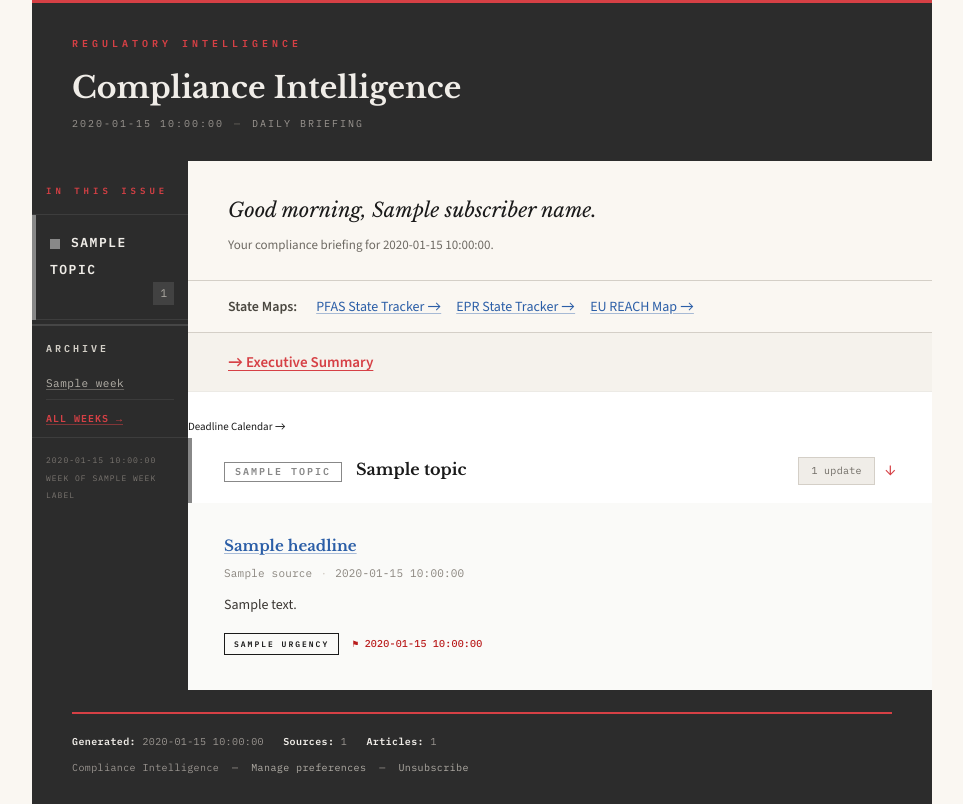
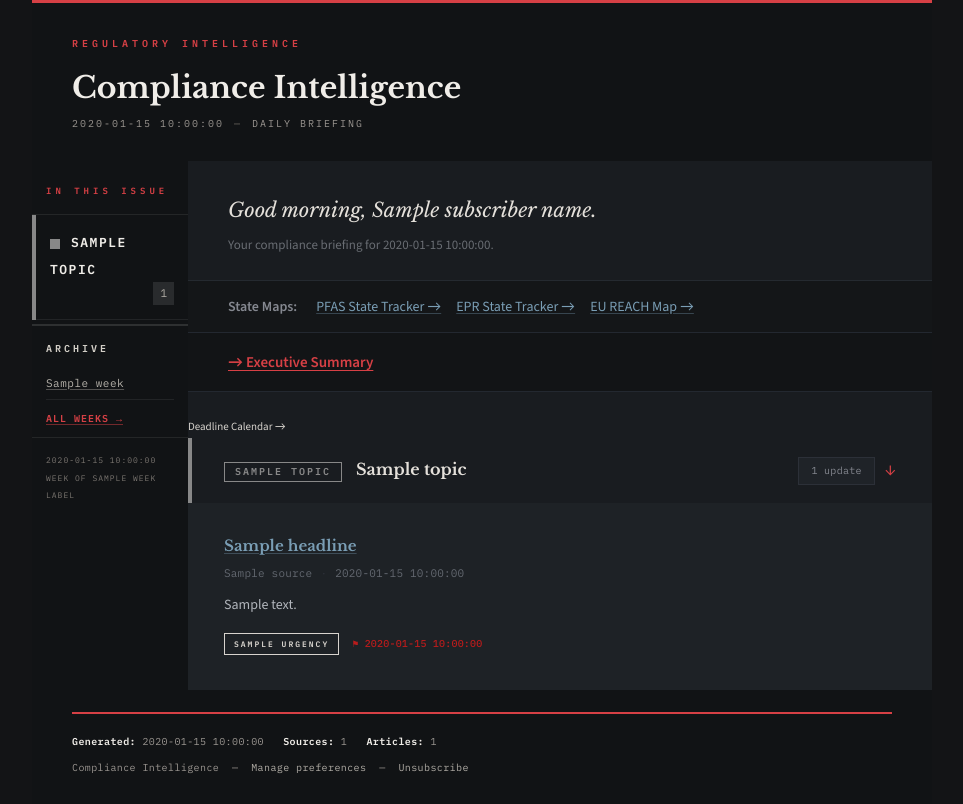
Before and after one commit to Ryan-Jenkinson/compliance-monitor, a Python web app: template newsletter/templates/base.html in a window 1280 px wide. Shown: the whole page, without its empty margins (158-1121 px from the left). Run offline with Jinja, Linux system fonts and the light colour scheme; the template is opened without the code that fills it: most values are stand-ins (such as "Sample title", 1, 10 or a date in 2020).

Commit message:
Dark theme redesign, scheduler fix, and UX improvements
- Full dark theme: replace pure blacks with neutral charcoal gray palette
  throughout email templates (base.html, exec_summary.html)
- Fix launchd scheduler: move venv to ~/compliance-venv, remove WorkingDirectory
  from plist, switch git credential helper to store (eliminates keychain prompts)
- Fix already_sent_today guard to use localtime instead of UTC to prevent
  false positives from late-evening test runs
- Add color-scheme meta tags to prevent email client dark-mode inversions
- Sync updated plist and run_scheduled.sh to repo

Co-Authored-By: Claude Sonnet 4.6 <noreply@anthropic.com>

```diff
--- a/newsletter/templates/base.html
+++ b/newsletter/templates/base.html
@@ -4,6 +4,8 @@
   <meta charset="UTF-8">
   <meta name="viewport" content="width=device-width, initial-scale=1.0">
   <title>Compliance Intelligence — {{ date_display }}</title>
+  <meta name="color-scheme" content="dark light">
+  <meta name="supported-color-schemes" content="dark light">
   <link rel="preconnect" href="https://fonts.googleapis.com">
   <link href="https://fonts.googleapis.com/css2?family=IBM+Plex+Mono:wght@400;500;600&family=Libre+Baskerville:ital,wght@0,400;0,700;1,400&family=Source+Sans+3:wght@300;400;500;600;700&display=swap" rel="stylesheet">
   <!--[if mso]>
@@ -28,15 +30,15 @@
     /* ── Base ─────────────────────────────────────────────── */
     body {
       margin: 0; padding: 0;
-      background-color: #FAF7F2;
+      background-color: #131416;
       font-family: 'Source Sans 3', 'Trebuchet MS', Helvetica, sans-serif;
       font-size: 15px; line-height: 1.75;
-      color: #1A1A1A;
+      color: #D8D4CE;
     }
     .email-wrapper {
       max-width: 900px;
       margin: 0 auto;
-      background-color: #FAF7F2;
+      background-color: #131416;
     }
 
     /* ── Masthead ─────────────────────────────────────────── */
@@ -46,7 +48,7 @@
       font-size: 0; line-height: 0;
     }
     .masthead {
-      background-color: #2C2C2C;
+      background-color: #111315;
       padding: 32px 40px 28px;
     }
     .masthead-kicker {
@@ -72,12 +74,12 @@
     /* ── Sidebar ──────────────────────────────────────────── */
     .sidebar-cell {
       width: 156px;
-      background-color: #2C2C2C;
+      background-color: #111315;
       vertical-align: top;
     }
     .sidebar-nav {
       width: 156px;
-      background-color: #2C2C2C;
+      background-color: #111315;
     }
     .sidebar-header {
       padding: 22px 14px 16px;
@@ -94,8 +96,8 @@
     .sidebar-link {
       padding: 14px;
       border-left: 4px solid transparent;
-      border-bottom: 1px solid rgba(255, 255, 255, 0.08);
-      background-color: #2C2C2C;
+      border-bottom: 1px solid rgba(255, 255, 255, 0.07);
+      background-color: #111315;
     }
     .sidebar-link:hover {
       background-color: rgba(255, 255, 255, 0.06);
@@ -181,42 +183,42 @@
     /* ── Body shell ───────────────────────────────────────── */
     .content-cell { vertical-align: top; }
     .email-body {
-      background-color: #FFFFFF;
+      background-color: #191C20;
     }
 
     /* ── Greeting ─────────────────────────────────────────── */
     .greeting {
       padding: 32px 40px 24px;
-      background-color: #FAF7F2;
-      border-bottom: 1px solid #D4CFC7;
+      background-color: #191C20;
+      border-bottom: 1px solid #252A30;
     }
     .greeting-name {
       font-family: 'Libre Baskerville', Georgia, serif;
       font-size: 20px; font-weight: 400; font-style: italic;
-      color: #1A1A1A; margin: 0 0 6px;
+      color: #E4E0DA; margin: 0 0 6px;
     }
     .greeting-sub {
       font-family: 'Source Sans 3', 'Trebuchet MS', Helvetica, sans-serif;
       font-size: 13px; font-weight: 400;
-      color: #6E6A63; margin: 0;
+      color: #696D73; margin: 0;
     }
 
     /* ── Utility bar ──────────────────────────────────────── */
     .utility-bar {
       padding: 12px 40px;
-      background-color: #FAF7F2;
-      border-bottom: 1px solid #D4CFC7;
+      background-color: #141618;
+      border-bottom: 1px solid #232830;
     }
     .utility-label {
       font-family: 'Source Sans 3', 'Trebuchet MS', Helvetica, sans-serif;
       font-size: 14px; font-weight: 600;
-      color: #4A4740; margin-right: 16px;
+      color: #858890; margin-right: 16px;
     }
     .utility-bar a {
       font-family: 'Source Sans 3', 'Trebuchet MS', Helvetica, sans-serif;
       font-size: 14px; font-weight: 500;
-      color: #2B5EA7; text-decoration: underline;
-      text-decoration-color: rgba(43, 94, 167, 0.4);
+      color: #7A9EB5; text-decoration: underline;
+      text-decoration-color: rgba(122, 158, 181, 0.35);
       text-underline-offset: 2px;
       margin-right: 12px;
     }
@@ -224,8 +226,8 @@
     /* ── Executive summary link ────────────────────────────── */
     .exec-link-bar {
       padding: 16px 40px;
-      border-bottom: 1px solid #ECEAE5;
-      background-color: #F5F2EC;
+      border-bottom: 1px solid #232830;
+      background-color: #121416;
     }
     .exec-link {
       font-family: 'Source Sans 3', 'Trebuchet MS', Helvetica, sans-serif;
@@ -250,7 +252,7 @@
       display: block; cursor: pointer;
       user-select: none; -webkit-user-select: none;
     }
-    .topic-label:hover .topic-header { background-color: #FBF9F5; }
+    .topic-label:hover .topic-header { background-color: #222529; }
 
     /* Chevron + collapse states applied by JS */
     .topic-chevron { font-style: normal; font-size: 18px; display: inline-block; color: #D64045; line-height: 1; }
@@ -261,7 +263,7 @@
     .topic-section { position: relative; }
     .topic-header {
       padding: 18px 36px 18px 32px;
-      background-color: #FFFFFF;
+      background-color: #191C20;
       border-left: 4px solid transparent;
     }
     .topic-header-table { border-collapse: collapse; }
@@ -278,23 +280,23 @@
     .topic-name {
       font-family: 'Libre Baskerville', Georgia, serif;
       font-size: 16px; font-weight: 700;
-      color: #1A1A1A; line-height: 1.3;
+      color: #E4E0DA; line-height: 1.3;
     }
     .topic-tally-cell { padding-right: 10px; white-space: nowrap; }
     .topic-tally {
       font-family: 'IBM Plex Mono', 'Courier New', monospace;
       font-size: 10px; font-weight: 400;
-      color: #6E6A63; background-color: #F0EDE8;
+      color: #858890; background-color: #1F2328;
       padding: 4px 12px; letter-spacing: 0.3px;
-      border: 1px solid #D4CFC7; white-space: nowrap;
+      border: 1px solid #2C3038; white-space: nowrap;
       display: inline-block;
     }
-    .topic-tally-none { color: #B0ACA5; background: transparent; border-color: #D4CFC7; }
+    .topic-tally-none { color: #484C52; background: transparent; border-color: #232830; }
 
-    .topic-body { padding: 12px 36px 28px; background-color: #FAFAF8; }
+    .topic-body { padding: 12px 36px 28px; background-color: #1E2226; }
 
     /* ── Development item ─────────────────────────────────── */
-    .dev-item { padding: 20px 0; border-bottom: 1px solid #ECEAE5; }
+    .dev-item { padding: 20px 0; border-bottom: 1px solid #252A30; }
     .dev-item:last-of-type { border-bottom: none; padding-bottom: 6px; }
     .dev-head { margin-bottom: 7px; }
     .new-badge {
@@ -308,18 +310,18 @@
     .dev-headline {
       font-family: 'Libre Baskerville', Georgia, serif;
       font-size: 15px; font-weight: 700;
-      color: #1A1A1A; line-height: 1.45; margin: 0;
+      color: #E4E0DA; line-height: 1.45; margin: 0;
     }
-    .dev-headline a { color: #2B5EA7; text-decoration: underline; text-decoration-color: rgba(43, 94, 167, 0.4); text-underline-offset: 2px; }
+    .dev-headline a { color: #7A9EB5; text-decoration: underline; text-decoration-color: rgba(122, 158, 181, 0.35); text-underline-offset: 2px; }
     .dev-meta {
       font-family: 'IBM Plex Mono', 'Courier New', monospace;
       font-size: 11px; font-weight: 400;
-      color: #8A857E; margin: 0 0 10px; letter-spacing: 0.2px;
+      color: #636870; margin: 0 0 10px; letter-spacing: 0.2px;
     }
-    .dev-sep { color: #D4CFC7; margin: 0 8px; }
+    .dev-sep { color: #2C3038; margin: 0 8px; }
     .dev-summary {
       font-family: 'Source Sans 3', 'Trebuchet MS', Helvetica, sans-serif;
-      font-size: 14px; line-height: 1.75; color: #3A3632; margin: 0 0 12px;
+      font-size: 14px; line-height: 1.75; color: #B2B6BC; margin: 0 0 12px;
     }
     .dev-footer { }
     .urgency-badge {
@@ -329,9 +331,9 @@
       letter-spacing: 2px; text-transform: uppercase;
       padding: 3px 9px; border: 1px solid;
     }
-    .urgency-HIGH   { color: #7F1D1D; background-color: #FEE2E2; border-color: #FECACA; }
-    .urgency-MEDIUM { color: #78350F; background-color: #FEF3C7; border-color: #FDE68A; }
-    .urgency-LOW    { color: #14532D; background-color: #DCFCE7; border-color: #BBF7D0; }
+    .urgency-HIGH   { color: #F08080; background-color: #2A1018; border-color: #4A1E28; }
+    .urgency-MEDIUM { color: #D4A84B; background-color: #221808; border-color: #3A2C10; }
+    .urgency-LOW    { color: #5EB88A; background-color: #081A14; border-color: #103A28; }
     .deadline-note {
       font-family: 'IBM Plex Mono', 'Courier New', monospace;
       font-size: 10px; font-weight: 500; color: #B91C1C; letter-spacing: 0.2px;
@@ -341,7 +343,7 @@
     /* ── No-news state ────────────────────────────────────── */
     .no-news {
       font-family: 'IBM Plex Mono', 'Courier New', monospace;
-      font-size: 11px; font-weight: 400; color: #B0ACA5;
+      font-size: 11px; font-weight: 400; color: #484C52;
       letter-spacing: 0.5px; padding: 22px 0 4px; margin: 0;
     }
 
@@ -351,8 +353,8 @@
     .impact-chevron { font-style: normal; font-size: 18px; display: inline-block; color: #D64045; line-height: 1; }
 
     /* ── Impact accordion ─────────────────────────────────── */
-    .impact-accordion { margin-top: 20px; border: 1px solid #D4CFC7; }
-    .impact-toggle { padding: 12px 16px; background-color: #2C2C2C; }
+    .impact-accordion { margin-top: 20px; border: 1px solid #232830; }
+    .impact-toggle { padding: 12px 16px; background-color: #121416; }
     .impact-toggle-label {
       font-family: 'IBM Plex Mono', 'Courier New', monospace;
       font-size: 10px; font-weight: 600;
@@ -361,37 +363,37 @@
     }
 
     /* ── Impact callout ───────────────────────────────────── */
-    .impact-callout { background-color: #F7F5F0; }
-    .impact-row { padding: 13px 18px; border-bottom: 1px solid #ECEAE5; }
+    .impact-callout { background-color: #181B1E; }
+    .impact-row { padding: 13px 18px; border-bottom: 1px solid #232830; }
     .impact-row:last-child { border-bottom: none; }
     .impact-label {
       font-family: 'IBM Plex Mono', 'Courier New', monospace;
       font-size: 9px; font-weight: 600;
       text-transform: uppercase; letter-spacing: 2px;
-      color: #8A7D6B; width: 100px; padding-top: 2px; line-height: 1.5;
+      color: #636870; width: 100px; padding-top: 2px; line-height: 1.5;
       display: inline-block; vertical-align: top;
     }
-    .impact-label.supplier { color: #2B5EA7; }
+    .impact-label.supplier { color: #7A9EB5; }
     .impact-content { display: inline-block; vertical-align: top; width: calc(100% - 120px); }
     .impact-text {
       font-family: 'Source Sans 3', 'Trebuchet MS', Helvetica, sans-serif;
-      font-size: 14px; line-height: 1.75; color: #2A2A2A; margin: 0;
+      font-size: 14px; line-height: 1.75; color: #B2B6BC; margin: 0;
     }
     .action-items { list-style: none; margin: 0; padding: 0; }
     .action-items li {
       font-family: 'Source Sans 3', 'Trebuchet MS', Helvetica, sans-serif;
-      font-size: 14px; color: #2A2A2A;
+      font-size: 14px; color: #B2B6BC;
       line-height: 1.6; margin-bottom: 6px; padding-left: 0;
     }
     .action-items li:last-child { margin-bottom: 0; }
-    .action-items.supplier li { color: #1A3A5C; }
+    .action-items.supplier li { color: #8AAEC8; }
 
     /* ── Section divider ──────────────────────────────────── */
-    .section-divider { height: 2px; background-color: #ECEAE5; }
+    .section-divider { height: 2px; background-color: #1E2226; }
 
     /* ── Footer ───────────────────────────────────────────── */
     .email-footer {
-      background-color: #2C2C2C;
+      background-color: #111315;
       padding: 22px 40px 28px;
     }
     .footer-rule { height: 2px; background-color: #D64045; margin-bottom: 18px; }
@@ -456,8 +458,8 @@
       <tr>
 
         <!-- Sidebar — sticky applied by JS below for browser only -->
-        <td class="sidebar-cell" width="156" valign="top" style="width:156px;min-width:120px;max-width:156px;background-color:#2C2C2C;vertical-align:top;">
-          <div class="sidebar-nav" id="sidebar-nav" style="width:156px;background-color:#2C2C2C;">
+        <td class="sidebar-cell" width="156" valign="top" style="width:156px;min-width:120px;max-width:156px;background-color:#111315;vertical-align:top;">
+          <div class="sidebar-nav" id="sidebar-nav" style="width:156px;background-color:#111315;">
             <div class="sidebar-header">
               <span class="sidebar-eyebrow">In This Issue</span>
             </div>
--- a/subscribers/repository.py
+++ b/subscribers/repository.py
@@ -126,7 +126,7 @@ class SubscriberRepository:
                 """SELECT 1 FROM send_log
                    WHERE subscriber_id = ?
                      AND status = 'success'
-                     AND date(sent_at) = date('now')
+                     AND date(sent_at, 'localtime') = date('now', 'localtime')
                    LIMIT 1""",
                 (subscriber_id,),
             ).fetchone()
```
Also changed, not shown: newsletter/templates/exec_summary.html (+8 -8 lines), 2 other files.
